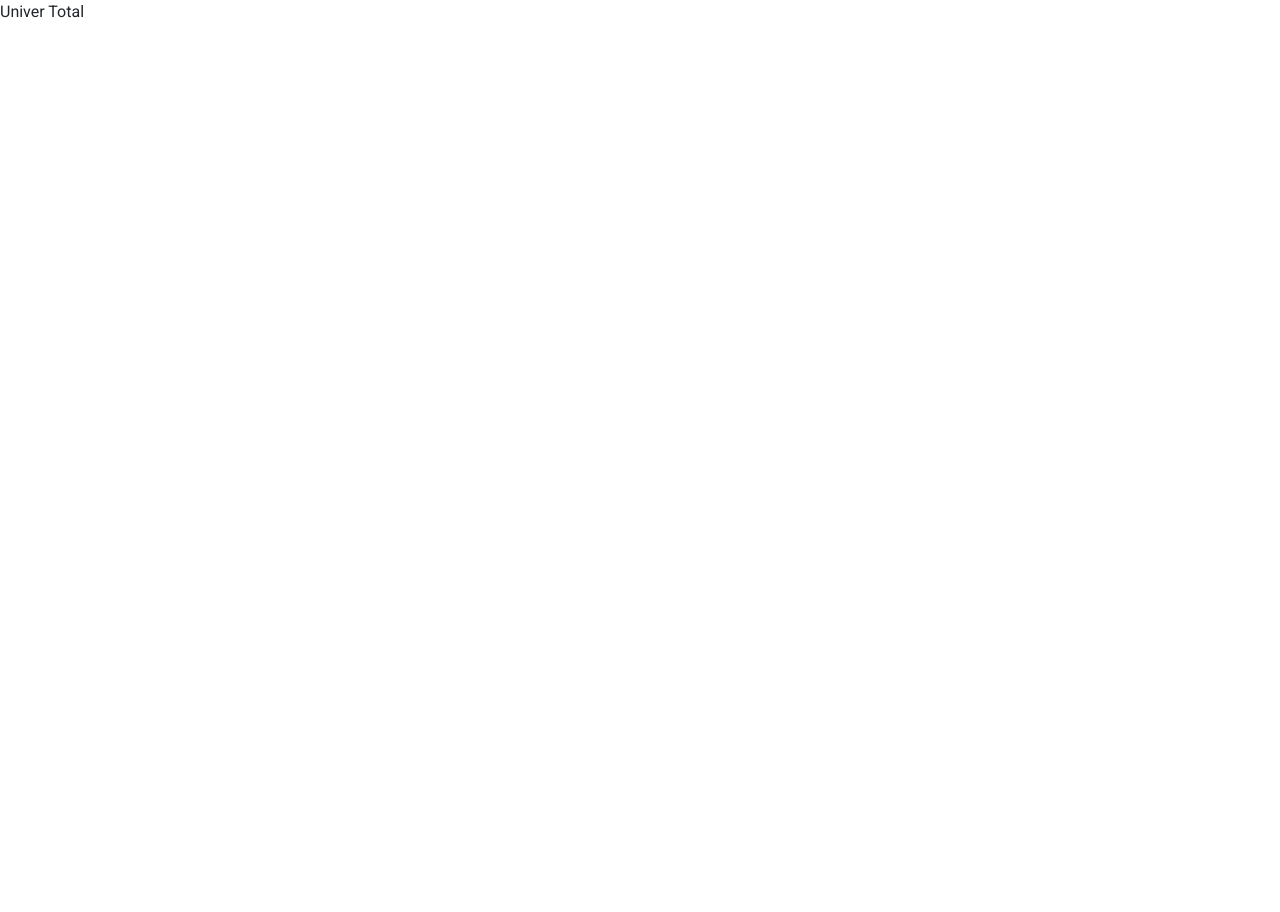
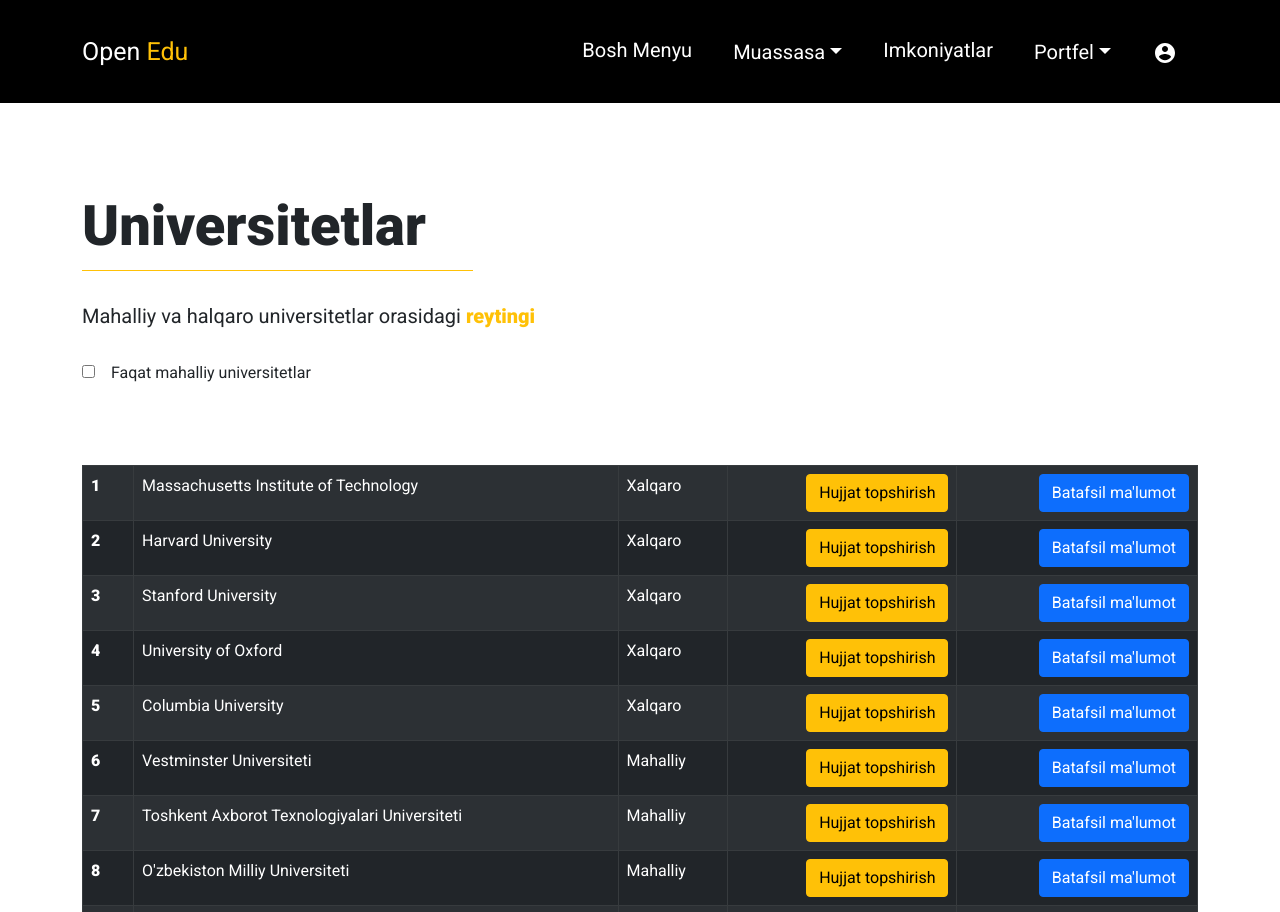
Before and after one commit to emotifs/open-edu, a React (Create React App) app: page /Univer in a window 1280 px wide. Shown: the top 912 px of the page. Before the commit the page ends 800 px from the top, so only its background shows below. Built offline with nearby package versions, Linux system fonts and the light colour scheme.

Commit message:
added university and school pages

```diff
--- a/src/study/School.js
+++ b/src/study/School.js
@@ -1,11 +1,32 @@
 import React from 'react'
+import { Container } from 'reactstrap';
+import NavSec from '../home/NavSec';
+import Reveal from 'react-reveal/Reveal';
+import UniverList from './SchoolList';
+import FooterContainer from '../footer/containers/footer'
 
-function School() {
+function sCHOOL() {
     return (
-        <div className="school-total">
-            <h1>School Total</h1>
+        <div>
+             <div className="dark-navbar">
+                <Reveal effect="animNav" duration="750">
+                    <NavSec />
+                </Reveal>
+            </div>
+
+            <Container>
+                <div className="page-header">
+                    <h1>
+                        Maktablar
+                    </h1>
+                    <p>Barcha o'rta maxsus maktablar orasidagi <span className="text-yellow">reytingi</span>
+                    </p>
+                </div>
+                <UniverList />
+            </ Container>
+            <FooterContainer />
         </div>
     )
 }
 
-export default School
+export default sCHOOL;
--- /dev/null
+++ b/src/study/SchoolList.js
@@ -0,0 +1,40 @@
+import React from 'react';
+import LanguageIcon from '@material-ui/icons/Language';
+
+function SchoolList() {
+    return (
+        <div>
+           <table class="table table-bordered table-striped table-dark" cellSpacing="20px">
+        <tbody>
+            <tr>
+            <th scope="row">1</th>
+            <td>Muhammad al-Xorazmiy nomidagi ixtisoslashtirilgan maktab</td>
+            <td><a href="https://ictschool.uz/" className="btn btn-warning btn-school"> <LanguageIcon />  &nbsp;  Web sahifasi</a></td>
+            </tr>
+            <tr>
+            <th scope="row">2</th>
+            <td>Prezident Maktabi</td>
+            <td><a href="https://piima.uz/en/page/presidential-schools" className="btn btn-warning btn-school"> <LanguageIcon />  &nbsp;  Web sahifasi</a></td>
+            </tr>
+            <tr>
+            <th scope="row">3</th>
+            <td>Merit School</td>
+            <td><a href="https://www.instagram.com/merit.school.uz/" className="btn btn-warning btn-school"> <LanguageIcon />  &nbsp;  Web sahifasi</a></td>
+            </tr>
+            <tr>
+            <th scope="row">4</th>
+            <td>Ibn Sino maktabi</td>
+            <td><a href="https://www.ibnsino-maktab.uz/" className="btn btn-warning btn-school"> <LanguageIcon />  &nbsp;  Web sahifasi</a></td>
+            </tr>
+            <tr>
+            <th scope="row">5</th>
+            <td>Mirzo Ulugbek maktabi</td>
+            <td><a href="https://muimi.uz/" className="btn btn-warning btn-school"> <LanguageIcon />  &nbsp;  Web sahifasi</a></td>
+            </tr>
+        </tbody>
+</table>
+        </div>
+    )
+}
+
+export default SchoolList;
--- a/src/study/Univer.js
+++ b/src/study/Univer.js
@@ -1,11 +1,41 @@
 import React from 'react'
+import { Container } from 'reactstrap';
+import NavSec from '../home/NavSec';
+import Reveal from 'react-reveal/Reveal';
+import UniverList from './UniverList';
+import FooterContainer from '../footer/containers/footer'
 
 function Univer() {
     return (
         <div>
-            Univer Total
+             <div className="dark-navbar">
+                <Reveal effect="animNav" duration="750">
+                    <NavSec />
+                </Reveal>
+            </div>
+
+            <Container>
+                <div className="page-header">
+                    <h1>
+                        Universitetlar
+                    </h1>
+                    <p>Mahalliy va halqaro universitetlar orasidagi <span className="text-yellow">reytingi</span>
+                    </p>
+
+                    <input
+                        type="checkbox"
+                        name="only_local"
+                        id="only_local"
+                        className="form-group text-warning"
+                    />
+
+                    <label for="only_local"> &nbsp; &nbsp; Faqat mahalliy universitetlar</label>
+                </div>
+                <UniverList />
+            </ Container>
+            <FooterContainer />
         </div>
     )
 }
 
-export default Univer
+export default Univer;
--- /dev/null
+++ b/src/study/UniverList.js
@@ -0,0 +1,88 @@
+import React from 'react'
+
+function UniverList() {
+    return (
+        <div>
+           <table class="table table-bordered table-striped table-dark" cellSpacing="20px">
+        <tbody>
+            <tr>
+            <th scope="row">1</th>
+            <td>Massachusetts Institute of Technology</td>
+            <td>Xalqaro</td>
+            <td><a href="#" className="btn btn-warning btn-univer">Hujjat topshirish</a></td>
+            <td><a href="#" className="btn btn-primary btn-univer">Batafsil ma'lumot</a></td>
+            </tr>
+            <tr>
+            <th scope="row">2</th>
+            <td>Harvard University</td>
+            <td>Xalqaro</td>
+            <td><a href="#" className="btn btn-warning btn-univer">Hujjat topshirish</a></td>
+            <td><a href="#" className="btn btn-primary btn-univer">Batafsil ma'lumot</a></td>
+            </tr>
+            <tr>
+            <th scope="row">3</th>
+            <td>Stanford University</td>
+            <td>Xalqaro</td>
+            <td><a href="#" className="btn btn-warning btn-univer">Hujjat topshirish</a></td>
+            <td><a href="#" className="btn btn-primary btn-univer">Batafsil ma'lumot</a></td>
+            </tr>
+            <tr>
+            <th scope="row">4</th>
+            <td>University of Oxford</td>
+            <td>Xalqaro</td>
+            <td><a href="#" className="btn btn-warning btn-univer">Hujjat topshirish</a></td>
+            <td><a href="#" className="btn btn-primary btn-univer">Batafsil ma'lumot</a></td>
+            </tr>
+            <tr>
+            <th scope="row">5</th>
+            <td>Columbia University</td>
+            <td>Xalqaro</td>
+            <td><a href="#" className="btn btn-warning btn-univer">Hujjat topshirish</a></td>
+            <td><a href="#" className="btn btn-primary btn-univer">Batafsil ma'lumot</a></td>
+            </tr>
+
+
+            {/* Mahalliy */}
+
+            <tr>
+            <th scope="row">6</th>
+            <td>Vestminster Universiteti</td>
+            <td>Mahalliy</td>
+            <td><a href="#" className="btn btn-warning btn-univer">Hujjat topshirish</a></td>
+            <td><a href="#" className="btn btn-primary btn-univer">Batafsil ma'lumot</a></td>
+            </tr>
+            <tr>
+            <th scope="row">7</th>
+            <td>Toshkent Axborot Texnologiyalari Universiteti</td>
+            <td>Mahalliy</td>
+            <td><a href="#" className="btn btn-warning btn-univer">Hujjat topshirish</a></td>
+            <td><a href="#" className="btn btn-primary btn-univer">Batafsil ma'lumot</a></td>
+            </tr>
+            <tr>
+            <th scope="row">8</th>
+            <td>O'zbekiston Milliy Universiteti</td>
+            <td>Mahalliy</td>
+            <td><a href="#" className="btn btn-warning btn-univer">Hujjat topshirish</a></td>
+            <td><a href="#" className="btn btn-primary btn-univer">Batafsil ma'lumot</a></td>
+            </tr>
+            <tr>
+            <th scope="row">9</th>
+            <td>	Toshkent Davlat Pedagogika Universiteti</td>
+            <td>Mahalliy</td>
+            <td><a href="#" className="btn btn-warning btn-univer">Hujjat topshirish</a></td>
+            <td><a href="#" className="btn btn-primary btn-univer">Batafsil ma'lumot</a></td>
+            </tr>
+            <tr>
+            <th scope="row">10</th>
+            <td>Toshkent Tibbiyot Akademiyasi</td>
+            <td>Mahalliy</td>
+            <td><a href="#" className="btn btn-warning btn-univer">Hujjat topshirish</a></td>
+            <td><a href="#" className="btn btn-primary btn-univer">Batafsil ma'lumot</a></td>
+            </tr>
+        </tbody>
+</table>
+        </div>
+    )
+}
+
+export default UniverList
--- a/src/styles/main.scss
+++ b/src/styles/main.scss
@@ -216,3 +216,12 @@
         font-size: 20px;
     }
 }
+
+.btn-univer{
+    float: right;
+}
+
+.btn-school{
+    width: 50%;
+    margin-left: 25%;
+}
--- a/src/user/SignUp.js
+++ b/src/user/SignUp.js
@@ -5,9 +5,6 @@
 function SignUp() {
     return (
         <>
-            <div className="auth-navbar">
-        <NavSec />
-         </div>
         <div className="auth-wrapper">
                <div className="auth-inner">
 
```
